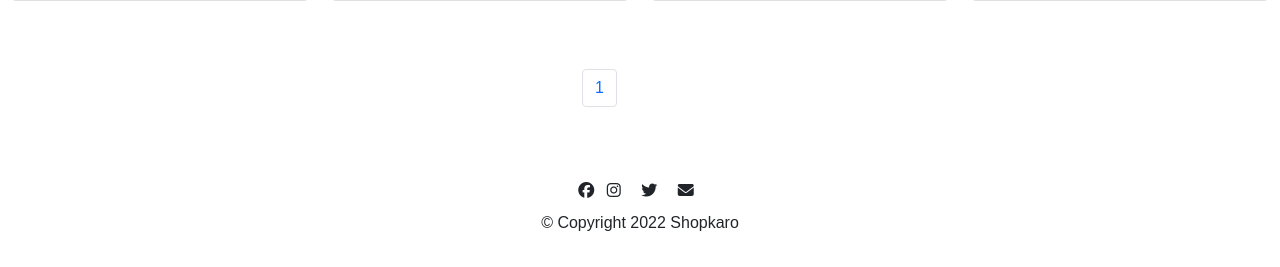
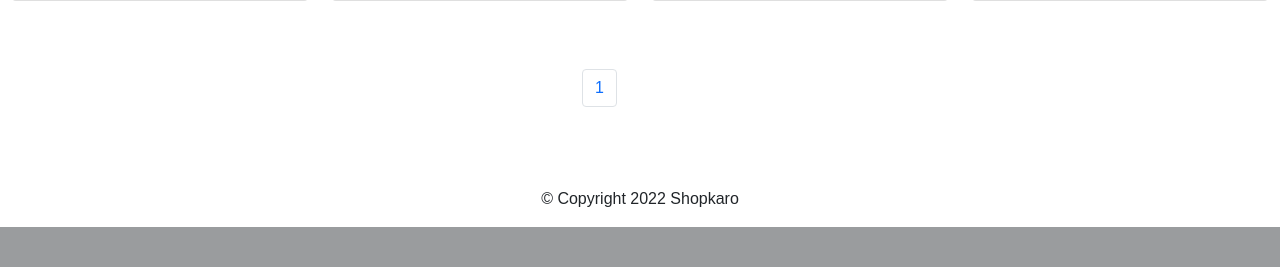
Before and after one commit to Asif1383/website, a Django app: page / in a window 1280 px wide. Shown: the part 1537-1804 px from the top of the page. After the commit the page ends 1764 px from the top, so only its background shows below. Run offline with Django 4.2, Linux system fonts and the light colour scheme; data comes from the database, SQL or seed files in the repository; some libraries are stand-ins or nearby versions.

Commit message:
view port change

```diff
--- a/shop/templates/footer.html
+++ b/shop/templates/footer.html
@@ -1,12 +1,16 @@
+<!-- Footer -->
+<footer class="page-footer font-small">
+
+  <!-- Copyright -->
+  <div class="footer-copyright text-center py-3">© Copyright 2022 Shopkaro
+
+  </div>
+  <!-- Copyright -->
+
+</footer>
+<!-- Footer -->
 
 
-<footer class="text-center py-2">
-   <div >
-     <i class="social-icon fa-brands fa-facebook"></i>   <i class="px-2 social-icon fa-brands fa-instagram"></i> <i class="px-2 social-icon fa-brands fa-twitter"></i> <i class="px-2 social-icon fa-solid fa-envelope"></i>
-
-      </div>
-    <p class="py-2" >© Copyright 2022 Shopkaro</p>
-</footer>
 <script src="https://cdn.jsdelivr.net/npm/@popperjs/core@2.9.2/dist/umd/popper.min.js" integrity="sha384-IQsoLXl5PILFhosVNubq5LC7Qb9DXgDA9i+tQ8Zj3iwWAwPtgFTxbJ8NT4GN1R8p" crossorigin="anonymous"></script>
 <script src="https://cdn.jsdelivr.net/npm/bootstrap@5.0.2/dist/js/bootstrap.min.js" integrity="sha384-cVKIPhGWiC2Al4u+LWgxfKTRIcfu0JTxR+EQDz/bgldoEyl4H0zUF0QKbrJ0EcQF" crossorigin="anonymous"></script>
 </html>
--- a/shop/templates/header.html
+++ b/shop/templates/header.html
@@ -2,7 +2,7 @@
 <!DOCTYPE html>
 <html lang="en">
 <head>
-    <meta name="viewport" content="width=device-width,maximum-scale=1">
+    <meta name="viewport" content="width=device-width, initial-scale=1">
     <title>Shopping</title>
 
     <link href="https://cdn.jsdelivr.net/npm/bootstrap@5.0.2/dist/css/bootstrap.min.css" rel="stylesheet" integrity="sha384-EVSTQN3/azprG1Anm3QDgpJLIm9Nao0Yz1ztcQTwFspd3yD65VohhpuuCOmLASjC" crossorigin="anonymous">
```
